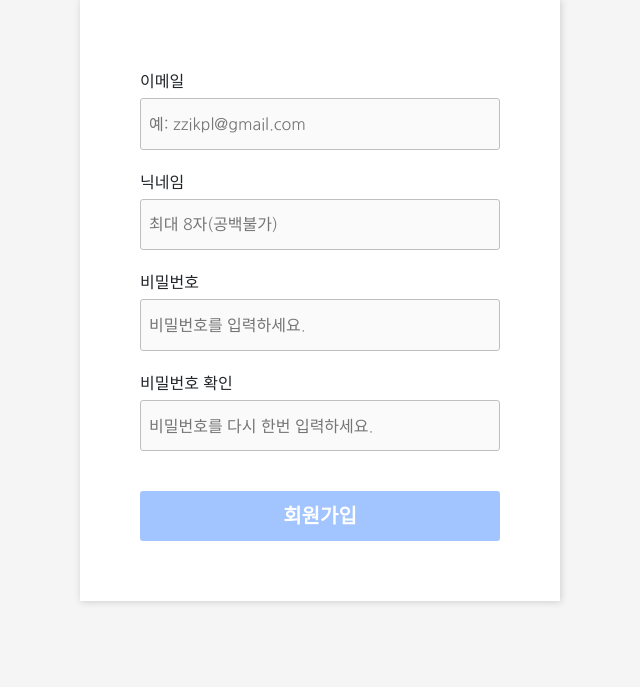
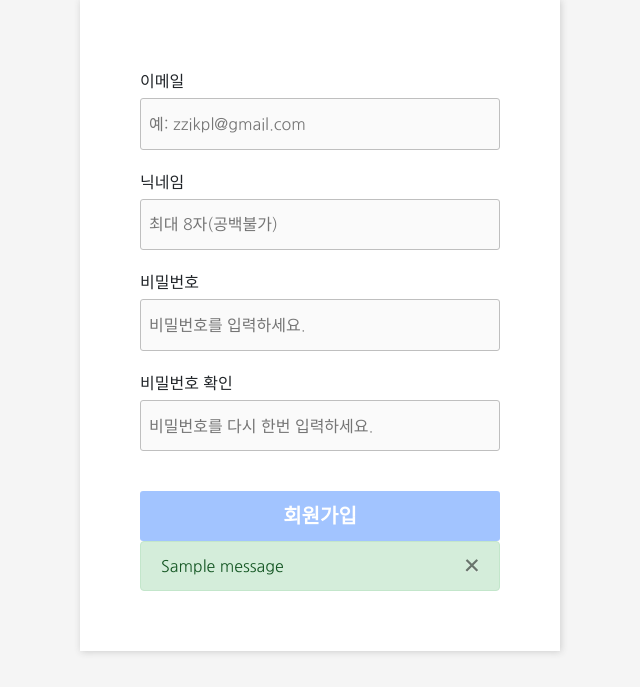
Before and after one commit to curious-curie/zzikproject, a Django app: page /accounts/signup/ in a window 1280 px wide. Shown: the part 113-800 px from the top of the page, without its empty margins (320-960 px from the left). Run offline with Django 3.2, Linux system fonts and the light colour scheme; tables that the repository leaves empty hold one stand-in row (values such as "Sample post"); one stand-in notice (Sample message) is shown; some libraries are stand-ins or nearby versions.

Commit message:
로그인, 회원가입 틀렸을 시, 안내문 구현

```diff
--- a/accounts/templates/accounts/signup.html
+++ b/accounts/templates/accounts/signup.html
@@ -19,6 +19,15 @@
         <input name="password2" type="password" focus = "autofocus" placeholder = "비밀번호를 다시 한번 입력하세요." value "" class = "signup-box__form__input">
 
         <input type="submit" value="회원가입" class = "login-box__form__submit">
+        {% for message in messages %}
+
+                    <div class="alert alert-success">
+                        <a class="close" href="" data-dismiss="alert">×</a>
+
+                        {{ message }}
+
+                    </div>
+            {% endfor %}
     </form>
 
     </div>
--- a/accounts/views.py
+++ b/accounts/views.py
@@ -1,6 +1,6 @@
 from django.shortcuts import render, render_to_response
 from django.contrib.auth.models import User
-from django.contrib import auth
+from django.contrib import auth, messages
 from django.shortcuts import redirect
 from django import forms
 
@@ -16,7 +16,9 @@ def signup(request):
             user.save()
             return redirect('/reviews')
         else:
-            return render_to_response('template_name', message='비밀번호를 확인해주세요')
+            messages.error(request,'입력하신 비밀번호가 같은지 다시 한번 확인해주세요')
+            #return render_to_response('template_name')
+            return render(request, 'accounts/signup.html')
 
 
     return render(request, 'accounts/signup.html')
@@ -30,7 +32,8 @@ def login(request):
             auth.login(request, user)
             return redirect('/reviews')
         else:
-            return render(request, 'accounts/login.html', {'error' : 'username or password is incorrect'})
+            messages.error(request,'username or password not correct')
+            return render(request, 'accounts/login.html')
     else:
         return render(request, 'accounts/login.html')
 
```
Also changed, not shown: accounts/templates/accounts/login.html (+9 -0 lines), db.sqlite3.
